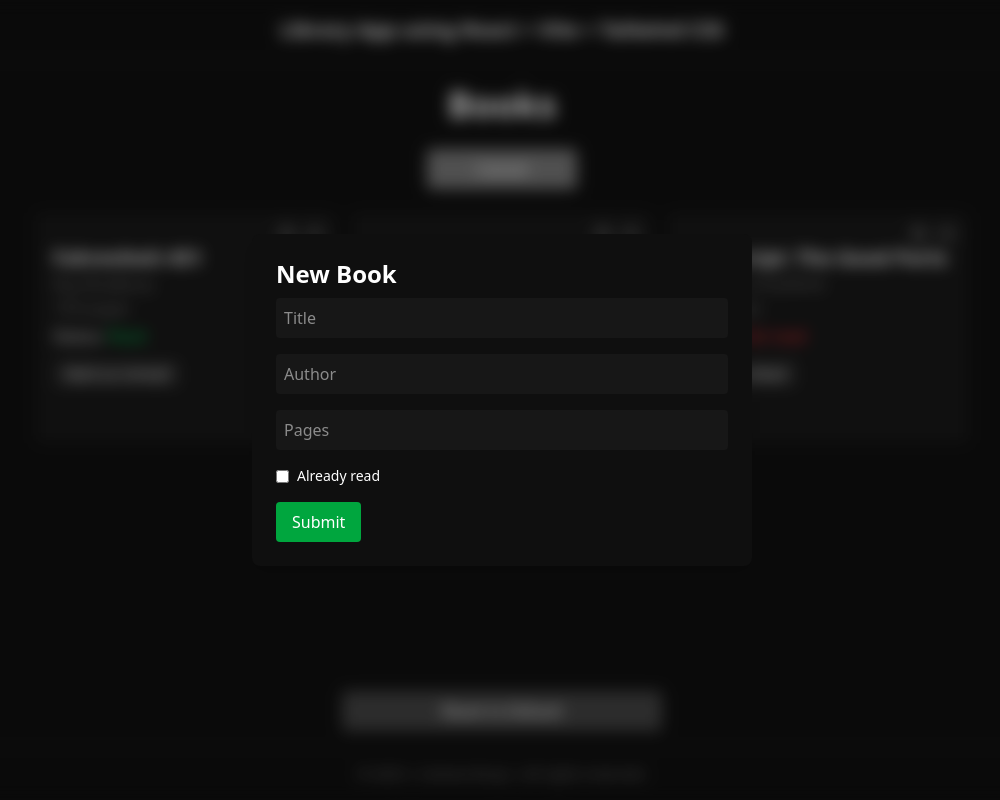
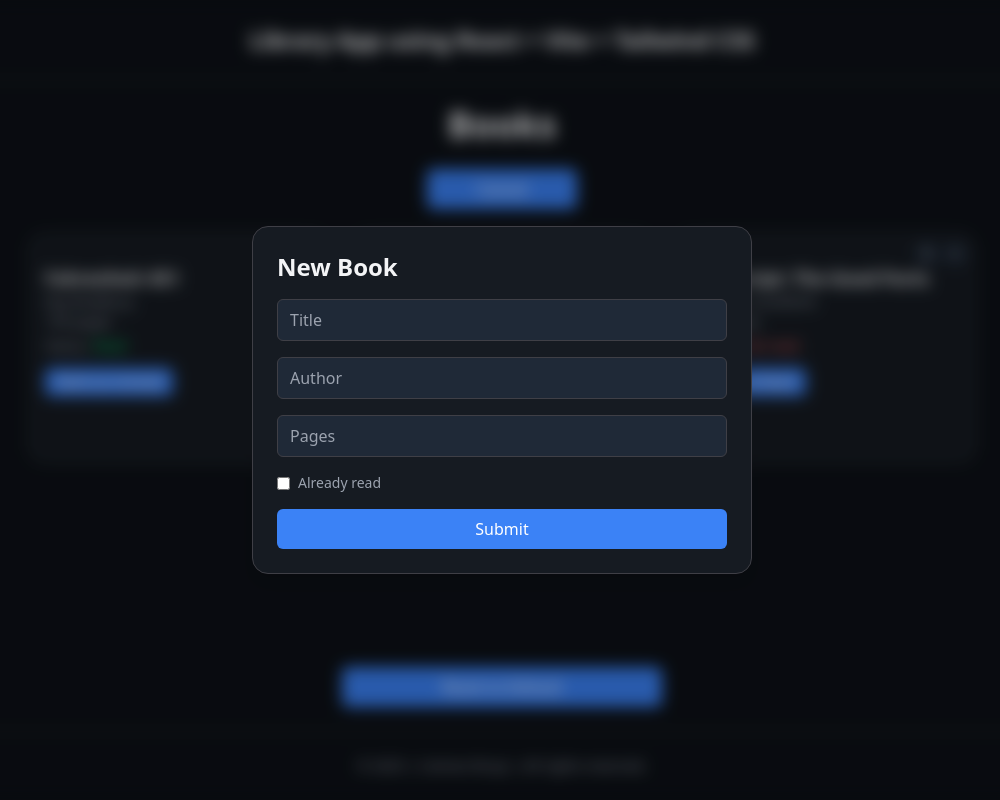
Before and after one commit to CaimanBrujo/library-app, a React (Vite) app: page / in a window 1280 px wide. Both pictures are taken after a click on the button "Add New Book". Shown: the whole page, without its empty margins (138-1138 px from the left). Built offline with nearby package versions, Linux system fonts and the light colour scheme.

Commit message:
style: apply dark theme with blue accent and semantic color variables

```diff
--- a/src/App.tsx
+++ b/src/App.tsx
@@ -24,19 +24,21 @@ export default function App() {
   }
 
   return (
-    <div className="min-h-screen flex flex-col bg-[color:var(--color-background)] text-[color:var(--color-text)]">
+    <div className="min-h-screen flex flex-col bg-background text-title">
       <Header />
 
       <main className="flex-grow p-6">
-        <h1 className="text-4xl font-bold mb-6 text-center">Books</h1>
+        <h1 className="text-4xl font-bold mb-6 text-center text-title">
+          Books
+        </h1>
         <BookForm dispatch={dispatch} />
         <BookList books={books} dispatch={dispatch} />
       </main>
 
-      <div className="p-4">
+      <div className="p-6">
         <button
           onClick={handleReset}
-          className="w-full max-w-xs mx-auto block px-4 py-2 bg-[color:var(--color-gray-600)] text-white rounded hover:bg-[color:var(--color-gray-500)] transition-colors"
+          className="w-full max-w-xs mx-auto block px-4 py-2 bg-button text-white rounded-md hover:bg-button-hover transition"
         >
           Reset to Default
         </button>
--- a/src/components/BookCard.tsx
+++ b/src/components/BookCard.tsx
@@ -16,7 +16,7 @@ export default function BookCard({ book, dispatch }: Props) {
 
   if (isEditing) {
     return (
-      <div className="relative w-[300px] h-[230px] p-4 border border-border rounded shadow-sm bg-gray-800 flex items-center justify-center">
+      <div className="relative w-[300px] h-[230px] p-4 border border-border rounded-2xl shadow bg-card flex items-center justify-center">
         <BookEdit
           book={book}
           dispatch={dispatch}
@@ -27,18 +27,18 @@ export default function BookCard({ book, dispatch }: Props) {
   }
 
   return (
-    <div className="relative w-[300px] h-[230px] p-4 border border-border rounded shadow-sm bg-gray-800 pt-[30px]">
+    <div className="relative w-[300px] h-[230px] p-4 border border-border rounded-2xl shadow bg-card pt-[30px]">
       <div className="absolute top-2 right-2 flex gap-1">
         <button
           onClick={() => setIsEditing(true)}
-          className="text-xs text-white bg-gray-700 hover:bg-gray-600 rounded-full w-6 h-6 flex items-center justify-center"
+          className="text-xs text-white bg-surface-300 hover:bg-surface-400 rounded-full w-6 h-6 flex items-center justify-center transition"
           aria-label="Edit book"
         >
           ✎
         </button>
         <button
           onClick={() => dispatch({ type: 'REMOVE_BOOK', payload: book.id })}
-          className="text-xs text-white bg-gray-700 hover:bg-gray-600 rounded-full w-6 h-6 flex items-center justify-center"
+          className="text-xs text-white bg-surface-300 hover:bg-surface-400 rounded-full w-6 h-6 flex items-center justify-center transition"
           aria-label="Remove book"
         >
           ×
@@ -46,12 +46,12 @@ export default function BookCard({ book, dispatch }: Props) {
       </div>
 
       <div>
-        <h2 className="text-xl font-semibold">{book.title}</h2>
-        <p className="text-muted">{book.author}</p>
-        <p className="text-muted">{book.pages} pages</p>
-        <p className="mt-1">
+        <h2 className="text-title text-lg font-semibold">{book.title}</h2>
+        <p className="text-subtitle text-sm">{book.author}</p>
+        <p className="text-subtitle text-sm">{book.pages} pages</p>
+        <p className="mt-1 text-sm text-subtitle">
           Status:{' '}
-          <span className={book.read ? 'text-green-500' : 'text-red-500'}>
+          <span className={book.read ? 'text-green-400' : 'text-red-400'}>
             {book.read ? 'Read' : 'Not read'}
           </span>
         </p>
@@ -59,7 +59,7 @@ export default function BookCard({ book, dispatch }: Props) {
 
       <button
         onClick={() => dispatch({ type: 'TOGGLE_READ', payload: book.id })}
-        className="mt-3 px-3 py-1 text-sm bg-gray-700 text-white rounded hover:bg-gray-600 transition-colors"
+        className="mt-3 px-3 py-1 text-sm bg-button text-white rounded-md hover:bg-button-hover transition-colors"
       >
         Mark as {book.read ? 'Unread' : 'Read'}
       </button>
--- a/src/components/BookEdit.tsx
+++ b/src/components/BookEdit.tsx
@@ -29,44 +29,48 @@ export default function BookEdit({ book, dispatch, onClose }: Props) {
   }
 
   return (
-    <form onSubmit={handleSubmit} className="space-y-2">
+    <form onSubmit={handleSubmit} className="space-y-3 w-full">
       <input
         type="text"
         value={title}
         onChange={(e) => setTitle(e.target.value)}
-        className="w-full p-1 rounded bg-gray-700 text-white"
+        className="w-full px-3 py-2 rounded-md bg-surface-300 text-title placeholder-muted border border-border focus:outline-none focus:ring-2 focus:ring-button-hover"
+        placeholder="Title"
       />
       <input
         type="text"
         value={author}
         onChange={(e) => setAuthor(e.target.value)}
-        className="w-full p-1 rounded bg-gray-700 text-white"
+        className="w-full px-3 py-2 rounded-md bg-surface-300 text-title placeholder-muted border border-border focus:outline-none focus:ring-2 focus:ring-button-hover"
+        placeholder="Author"
       />
       <input
         type="number"
         value={pages}
         onChange={(e) => setPages(e.target.value)}
-        className="w-full p-1 rounded bg-gray-700 text-white"
+        className="w-full px-3 py-2 rounded-md bg-surface-300 text-title placeholder-muted border border-border focus:outline-none focus:ring-2 focus:ring-button-hover"
+        placeholder="Pages"
       />
-      <label className="flex items-center gap-2 text-sm text-white">
+      <label className="flex items-center gap-2 text-sm text-subtitle">
         <input
           type="checkbox"
           checked={read}
           onChange={(e) => setRead(e.target.checked)}
+          className="accent-button"
         />
         Already read
       </label>
-      <div className="flex gap-2 mt-2">
+      <div className="flex gap-2 pt-2">
         <button
           type="submit"
-          className="px-2 py-1 text-sm bg-green-600 text-white rounded hover:bg-green-500"
+          className="px-4 py-1.5 text-sm bg-button text-white rounded-md hover:bg-button-hover transition"
         >
           Save
         </button>
         <button
           type="button"
           onClick={onClose}
-          className="px-2 py-1 text-sm bg-gray-600 text-white rounded hover:bg-gray-500"
+          className="px-4 py-1.5 text-sm bg-surface-300 text-title rounded-md hover:bg-surface-400 transition"
         >
           Cancel
         </button>
--- a/src/components/BookForm.tsx
+++ b/src/components/BookForm.tsx
@@ -70,7 +70,7 @@ export default function BookForm({ dispatch }: Props) {
           setIsOpen(!isOpen)
           setError('')
         }}
-        className="px-4 py-2 w-[150px] mx-auto block bg-[color:var(--color-gray-400)] text-white rounded hover:brightness-110 transition-colors duration-200 mb-4"
+        className="px-4 py-2 w-[150px] mx-auto block bg-button text-white rounded-md hover:bg-button-hover transition duration-200 mb-4"
       >
         {isOpen ? 'Cancel' : 'Add New Book'}
       </button>
@@ -80,9 +80,9 @@ export default function BookForm({ dispatch }: Props) {
           <form
             ref={overlayRef}
             onSubmit={handleSubmit}
-            className="bg-gray-900 p-6 rounded-lg shadow-lg w-[90%] max-w-[500px] space-y-4"
+            className="bg-card p-6 rounded-2xl shadow-lg w-[90%] max-w-[500px] space-y-4 border border-border"
           >
-            <h2 className="text-2xl font-semibold text-white mb-2">New Book</h2>
+            <h2 className="text-title text-2xl font-bold">New Book</h2>
 
             {error && (
               <div className="text-red-400 text-sm font-medium">{error}</div>
@@ -91,38 +91,38 @@ export default function BookForm({ dispatch }: Props) {
             <input
               type="text"
               placeholder="Title"
-              className="w-full p-2 rounded bg-gray-800 text-white"
+              className="w-full px-3 py-2 rounded-md bg-surface-300 text-title placeholder-muted border border-border focus:outline-none focus:ring-2 focus:ring-button-hover"
               value={title}
               onChange={(e) => setTitle(e.target.value)}
             />
             <input
               type="text"
               placeholder="Author"
-              className="w-full p-2 rounded bg-gray-800 text-white"
+              className="w-full px-3 py-2 rounded-md bg-surface-300 text-title placeholder-muted border border-border focus:outline-none focus:ring-2 focus:ring-button-hover"
               value={author}
               onChange={(e) => setAuthor(e.target.value)}
             />
             <input
               type="number"
               placeholder="Pages"
-              className="w-full p-2 rounded bg-gray-800 text-white"
+              className="w-full px-3 py-2 rounded-md bg-surface-300 text-title placeholder-muted border border-border focus:outline-none focus:ring-2 focus:ring-button-hover"
               value={pages}
               onChange={(e) => setPages(e.target.value)}
             />
 
-            <label className="flex items-center gap-2 text-white text-sm">
+            <label className="flex items-center gap-2 text-sm text-subtitle">
               <input
                 type="checkbox"
                 checked={read}
                 onChange={(e) => setRead(e.target.checked)}
-                className="accent-green-600"
+                className="accent-button"
               />
               Already read
             </label>
 
             <button
               type="submit"
-              className="px-4 py-2 bg-green-600 text-white rounded hover:bg-green-500"
+              className="w-full px-4 py-2 bg-button text-white rounded-md hover:bg-button-hover transition"
             >
               Submit
             </button>
--- a/src/components/BookList.tsx
+++ b/src/components/BookList.tsx
@@ -13,8 +13,8 @@ type Props = {
 
 export default function BookList({ books, dispatch }: Props) {
   return (
-    <div className="flex justify-center">
-      <div className="flex flex-wrap justify-center gap-4 max-w-[1000px]">
+    <div className="flex justify-center px-4">
+      <div className="flex flex-wrap justify-center gap-6 max-w-[1000px]">
         {books.map((book) => (
           <BookCard key={book.id} book={book} dispatch={dispatch} />
         ))}
--- a/src/components/Footer.tsx
+++ b/src/components/Footer.tsx
@@ -1,6 +1,6 @@
 export default function Footer() {
   return (
-    <footer className="w-full bg-background text-muted py-4 px-6 border-t border-border mt-auto">
+    <footer className="w-full bg-background text-muted py-6 px-6 border-t border-border mt-auto">
       <p className="text-sm text-center">
         © {new Date().getFullYear()} | Caiman Brujo | All rights reserved.
       </p>
--- a/src/components/Header.tsx
+++ b/src/components/Header.tsx
@@ -1,7 +1,7 @@
 export default function Header() {
   return (
-    <header className="w-full bg-background text-text py-4 px-6 border-b border-border mt-auto">
-      <h1 className="text-xl font-semibold text-center">
+    <header className="w-full bg-background text-title py-6 px-6 border-b border-border">
+      <h1 className="text-2xl font-bold text-center tracking-tight">
         Library App using React + Vite + Tailwind CSS
       </h1>
     </header>
--- a/src/index.css
+++ b/src/index.css
@@ -1,18 +1,23 @@
 @import 'tailwindcss';
 
 @theme {
-  --color-gray-100: #f1f1f1;
-  --color-gray-200: #d4d4d4;
-  --color-gray-300: #a3a3a3;
-  --color-gray-400: #737373;
-  --color-gray-500: #525252;
-  --color-gray-600: #404040;
-  --color-gray-700: #262626;
-  --color-gray-800: #171717;
-  --color-gray-900: #0f0f0f;
+  --color-surface-100: #0d1117;
+  --color-surface-200: #161b22;
+  --color-surface-300: #1f2937;
+  --color-surface-400: #2b3441;
 
-  --color-background: var(--color-gray-900);
-  --color-text: var(--color-gray-100);
-  --color-muted: var(--color-gray-400);
-  --color-border: var(--color-gray-700);
+  --color-accent: #3b82f6;
+  --color-accent-soft: #60a5fa;
+  --color-accent-muted: #1e40af;
+
+  --color-text: #f3f4f6;
+  --color-muted: #9ca3af;
+  --color-border: #3f3f46;
+
+  --color-background: var(--color-surface-100);
+  --color-card: var(--color-surface-200);
+  --color-button: var(--color-accent);
+  --color-button-hover: var(--color-accent-soft);
+  --color-title: var(--color-text);
+  --color-subtitle: var(--color-muted);
 }
```
